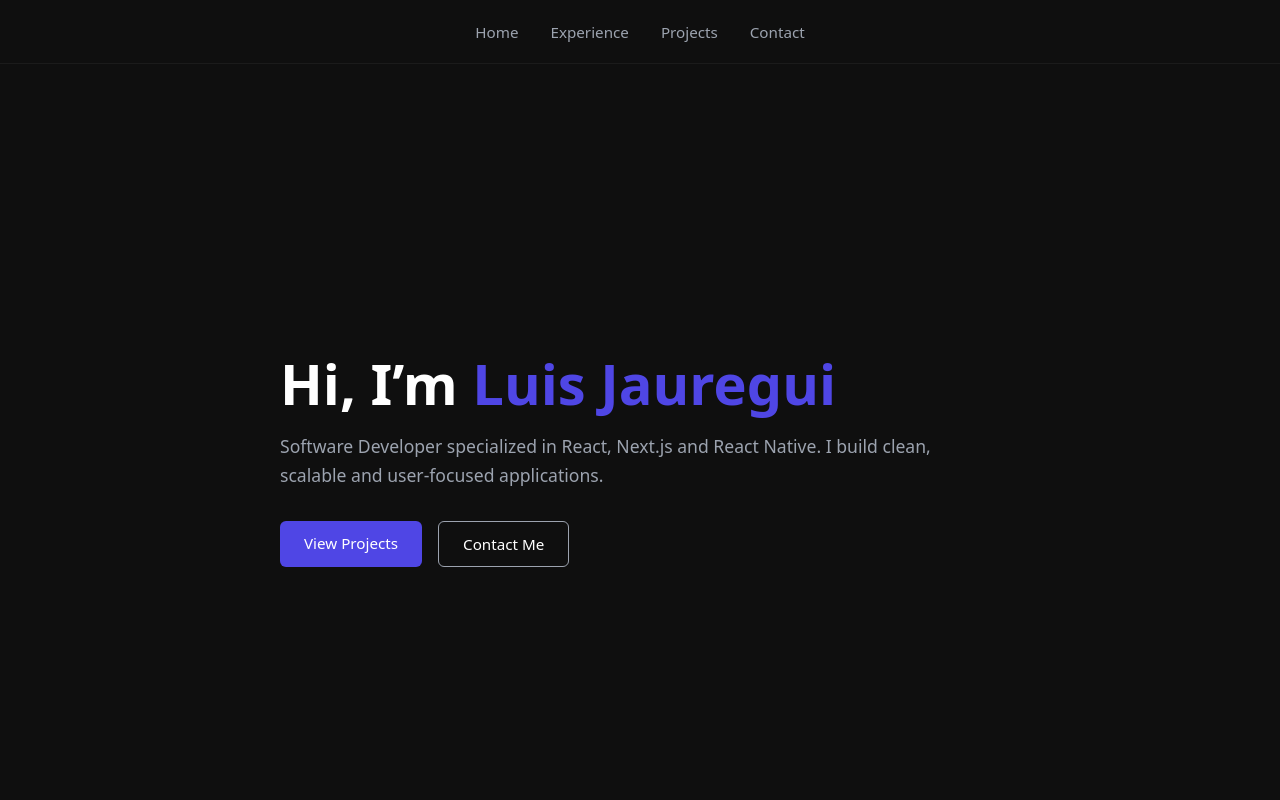
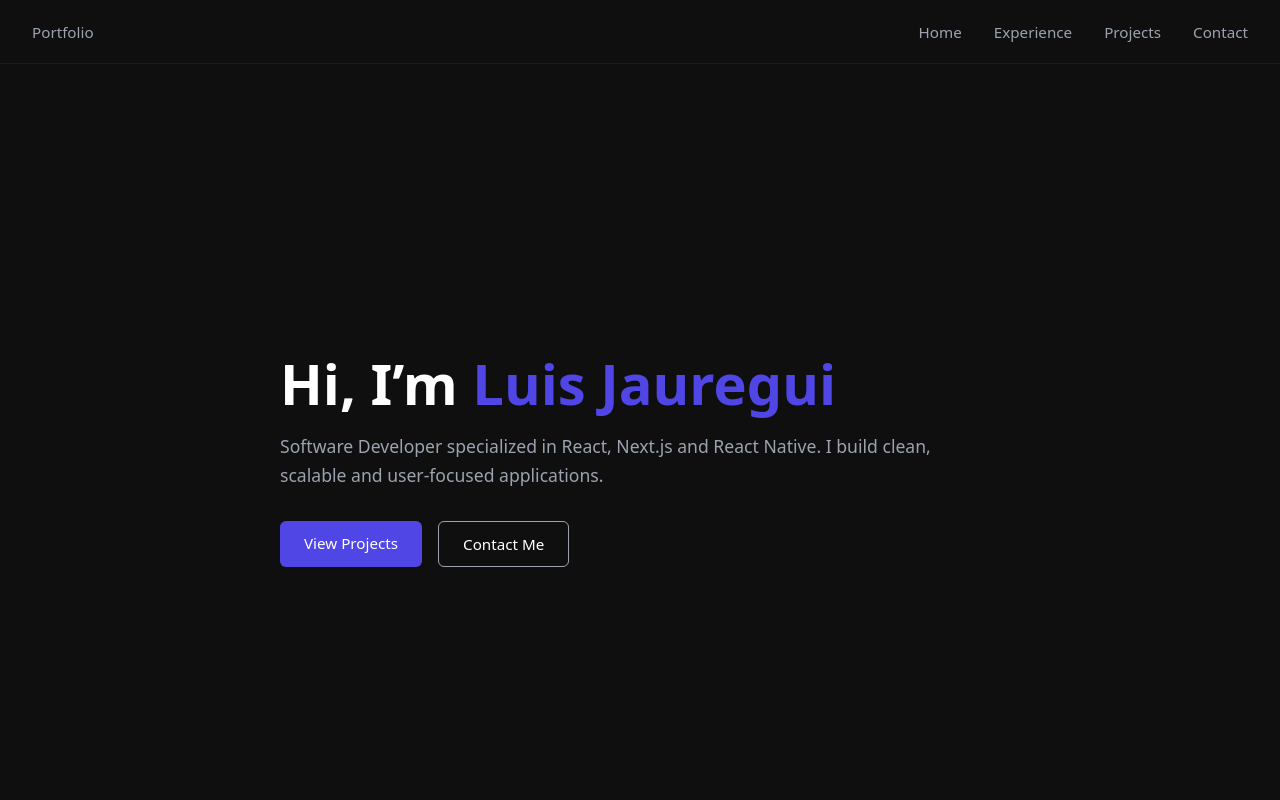
Before and after one commit to ljau/portfolio, a Next.js app: page / in a window 1280 px wide. Shown: the top 800 px of the page. Built offline with nearby package versions, Linux system fonts and the light colour scheme.

Commit message:
Enhance Navbar component with new layout and smooth scroll functionality; add Portfolio link and adjust styles for better alignment

```diff
--- a/src/components/Navbar/index.tsx
+++ b/src/components/Navbar/index.tsx
@@ -1,14 +1,23 @@
 'use client';
 
-import { Nav, NavLink } from './styles';
+import { Nav, NavLeft, NavRight, NavLink, PortfolioLink } from './styles';
 
 export default function Navbar() {
+  const scrollToTop = () => {
+    window.scrollTo({ top: 0, behavior: 'smooth' });
+  };
+
   return (
     <Nav>
-      <NavLink href="#home">Home</NavLink>
-      <NavLink href="#experience">Experience</NavLink>
-      <NavLink href="#projects">Projects</NavLink>
-      <NavLink href="#contact">Contact</NavLink>
+      <NavLeft>
+        <PortfolioLink href="/">Portfolio</PortfolioLink>
+      </NavLeft>
+      <NavRight>
+        <NavLink href="#home" onClick={scrollToTop}>Home</NavLink>
+        <NavLink href="#experience">Experience</NavLink>
+        <NavLink href="#projects">Projects</NavLink>
+        <NavLink href="#contact">Contact</NavLink>
+      </NavRight>
     </Nav>
   );
 }
--- a/src/components/Navbar/styles.ts
+++ b/src/components/Navbar/styles.ts
@@ -10,13 +10,24 @@ export const Nav = styled.nav`
 
   display: flex;
   align-items: center;
-  justify-content: center;
-  gap: 2rem;
+  justify-content: space-between;
+  padding: 0 2rem;
 
   background: ${({ theme }) => theme.colors.background};
   border-bottom: 1px solid rgba(255, 255, 255, 0.05);
 
   backdrop-filter: blur(8px);
+`;
+
+export const NavLeft = styled.div`
+  display: flex;
+  align-items: center;
+`;
+
+export const NavRight = styled.div`
+  display: flex;
+  align-items: center;
+  gap: 2rem;
 `;
 
 export const NavLink = styled.a`
@@ -48,3 +59,33 @@ export const NavLink = styled.a`
     width: 100%;
   }
 `;
+
+export const PortfolioLink = styled.a`
+  position: relative;
+  font-size: 0.95rem;
+  font-weight: 500;
+  text-decoration: none;
+
+  color: ${({ theme }) => theme.colors.surface};
+  transition: color 0.2s ease;
+
+  &:hover {
+    color: ${({ theme }) => theme.colors.text};
+  }
+
+  /* underline animado */
+  &::after {
+    content: '';
+    position: absolute;
+    left: 0;
+    bottom: -6px;
+    width: 0%;
+    height: 2px;
+    background-color: ${({ theme }) => theme.colors.primary};
+    transition: width 0.25s ease;
+  }
+
+  &:hover::after {
+    width: 100%;
+  }
+`;
```
